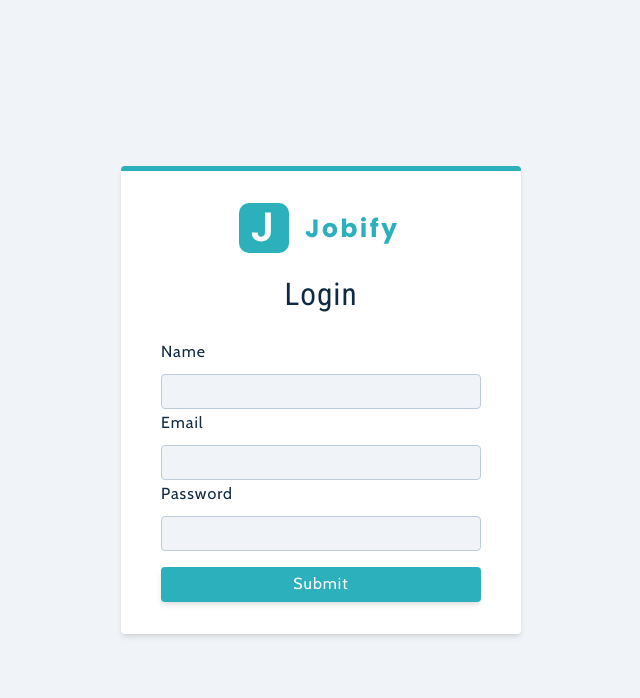
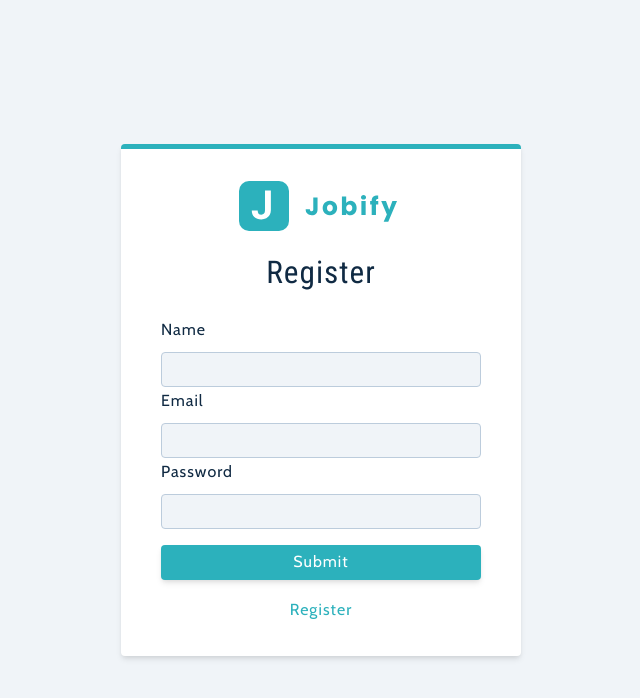
Before and after one commit to Raviikumar001/jobify, a React app in the folder client/: page /register in a window 1280 px wide. Shown: the top 698 px of the page, without its empty margins (319-959 px from the left). Built offline with nearby package versions, Linux system fonts and the light colour scheme; the HTML template or start-up script is replaced by a standard one.

Commit message:
added Regiter

```diff
--- /dev/null
+++ b/client/src/components/Alert.jsx
@@ -0,0 +1,11 @@
+import React from 'react'
+
+const Alert = () => {
+  return (
+    <div className='alert alert-danger'>
+        Alert goes here.
+        </div>
+  )
+}
+
+export default Alert
--- a/client/src/components/Index.js
+++ b/client/src/components/Index.js
@@ -1,4 +1,4 @@
 import FormRow from "./FormRow";
 import Logo from "./logo";
-
-export {Logo,FormRow }
+import Alert from "./Alert";
+export {Logo,FormRow, Alert }
--- a/client/src/pages/Register.jsx
+++ b/client/src/pages/Register.jsx
@@ -1,19 +1,23 @@
 import React from "react";
 
 import { useState, useEffect } from "react";
-import { Logo, FormRow } from "../components/Index";
+import { Logo, FormRow, Alert } from "../components/Index";
 import Wrapper from "../wrapper/RegisterPage";
 
 const initialState = {
   name: "",
   email: "",
   password: "",
-  isMember: true,
+  isMember: false,
+  showAlert: false,
 };
 
 const Register = () => {
   const [values, setValues] = useState(initialState);
   //global State
+  const toggleMember = () => {
+    setValues({ ...values, isMember: !values.isMember });
+  };
 
   const handleChange = (e) => {
     console.log(e.target);
@@ -27,14 +31,18 @@ const Register = () => {
     <Wrapper className="full-page">
       <form className="form" onSubmit={onSubmit}>
         <Logo />
-        <h3>Login</h3>
-        { /* name input */}
+        <h3>{values.isMember ? "Login" : "Register"}</h3>
+        {values.showAlert && <Alert />}
+        {/* name input */}
+        {!values.isMember && (
           <FormRow
             type="text"
             name="name"
             value={values.name}
             handleChange={handleChange}
           />
+        )}
+
         {/* email */}
         <FormRow
           type="email"
@@ -53,6 +61,11 @@ const Register = () => {
         <button type="submit" className="btn btn-block">
           Submit
         </button>
+        <p>
+          <button type="submit" className="member-btn" onClick={toggleMember}>
+            Register
+          </button>
+        </p>
       </form>
     </Wrapper>
   );
```
Lines whose indentation alone changed are shown as unchanged.
